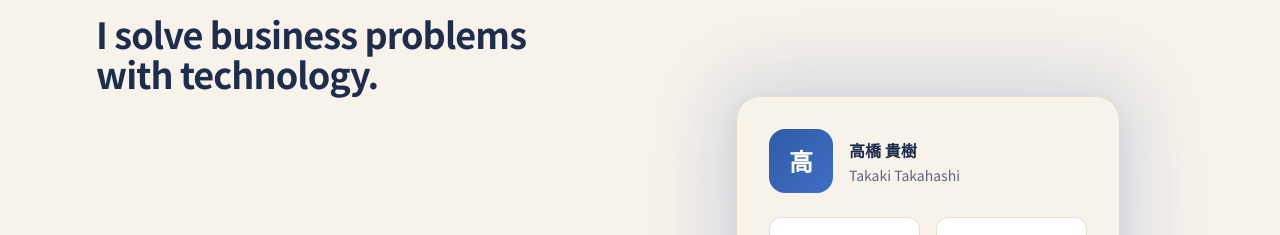
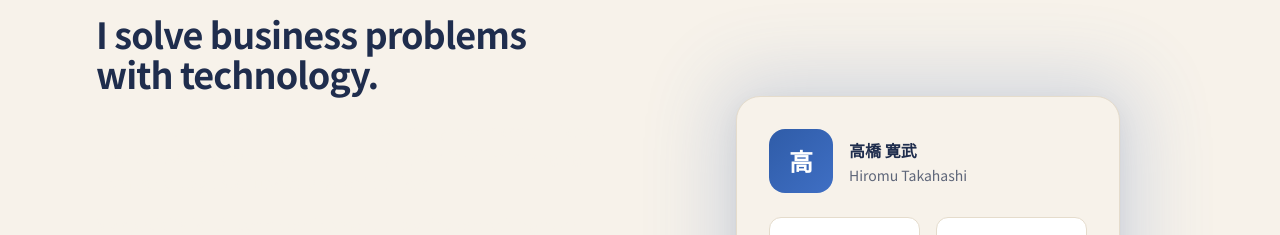
Before and after one commit to nakamuraryo298-coder/PortfolioProject, a Next.js app: page / in a window 1280 px wide. Shown: the part 960-1195 px from the top of the page. Built offline with nearby package versions, Linux system fonts and the light colour scheme.

Commit message:
Update portfolio to reflect name change from Takaki Takahashi to Hiromu Takahashi across all relevant files

```diff
--- a/app/layout.tsx
+++ b/app/layout.tsx
@@ -22,38 +22,38 @@ const siteUrl = "https://takaki-takahashi.dev";
 export const metadata: Metadata = {
   metadataBase: new URL(siteUrl),
   title: {
-    default: "Takaki Takahashi | Freelance Software Engineer 高橋貴樹",
-    template: "%s | Takaki Takahashi",
+    default: "Hiromu Takahashi | Freelance Software Engineer 高橋寛武",
+    template: "%s | Hiromu Takahashi",
   },
   description:
-    "Takaki Takahashi (高橋貴樹) — freelance full-stack software engineer based in Japan with 12+ years of experience across frontend, backend, mobile, cloud, and AI. Available for new projects.",
+    "Hiromu Takahashi (高橋寛武) — freelance full-stack software engineer based in Japan with 12+ years of experience across frontend, backend, mobile, cloud, and AI. Available for new projects.",
   keywords: [
     "フリーランス エンジニア",
     "ソフトウェアエンジニア",
     "フルスタックエンジニア",
     "Web開発",
-    "高橋貴樹",
+    "高橋寛武",
     "freelance software engineer",
     "full-stack developer Japan",
     "Next.js",
     "React",
     "AWS",
   ],
-  authors: [{ name: "Takaki Takahashi" }],
-  creator: "Takaki Takahashi",
+  authors: [{ name: "Hiromu Takahashi" }],
+  creator: "Hiromu Takahashi",
   openGraph: {
     type: "website",
     locale: "ja_JP",
     alternateLocale: "en_US",
     url: siteUrl,
-    title: "Takaki Takahashi | Freelance Software Engineer",
+    title: "Hiromu Takahashi | Freelance Software Engineer",
     description:
       "Full-stack software engineer with 12+ years of experience. From frontend to cloud and AI — building products that drive results.",
-    siteName: "Takaki Takahashi Portfolio",
+    siteName: "Hiromu Takahashi Portfolio",
   },
   twitter: {
     card: "summary_large_image",
-    title: "Takaki Takahashi | Freelance Software Engineer",
+    title: "Hiromu Takahashi | Freelance Software Engineer",
     description:
       "Full-stack software engineer with 12+ years of experience across web, mobile, cloud, and AI.",
   },
@@ -72,8 +72,8 @@ export const viewport: Viewport = {
 const jsonLd = {
   "@context": "https://schema.org",
   "@type": "Person",
-  name: "Takaki Takahashi",
-  alternateName: "高橋 貴樹",
+  name: "Hiromu Takahashi",
+  alternateName: "高橋 寛武",
   jobTitle: "Freelance Software Engineer",
   email: "mailto:mirai.lucky.dev@gmail.com",
   url: siteUrl,
--- a/components/Navbar.tsx
+++ b/components/Navbar.tsx
@@ -63,7 +63,7 @@ export default function Navbar() {
             T
           </span>
           <span className="text-[var(--color-fg)] transition-colors group-hover:text-[var(--color-accent)]">
-            Takaki<span className="text-[var(--color-accent)]">.</span>
+            Hiromu<span className="text-[var(--color-accent)]">.</span>
           </span>
         </a>
 
--- a/components/sections/About.tsx
+++ b/components/sections/About.tsx
@@ -53,8 +53,8 @@ export default function About() {
                     高
                   </div>
                   <div>
-                    <div className="font-bold text-[var(--color-fg)]">高橋 貴樹</div>
-                    <div className="text-sm text-[var(--color-muted)]">Takaki Takahashi</div>
+                    <div className="font-bold text-[var(--color-fg)]">高橋 寛武</div>
+                    <div className="text-sm text-[var(--color-muted)]">Hiromu Takahashi</div>
                   </div>
                 </div>
 
--- a/lib/content.ts
+++ b/lib/content.ts
@@ -29,7 +29,7 @@ export interface Service {
 }
 
 export const profile = {
-  name: { ja: "高橋 貴樹", en: "Takaki Takahashi" },
+  name: { ja: "高橋 寛武", en: "Hiromu Takahashi" },
   title: {
     ja: "フリーランス ソフトウェアエンジニア",
     en: "Freelance Software Engineer",
@@ -85,12 +85,12 @@ export const about = {
   },
   paragraphs: {
     ja: [
-      "日本を拠点に活動するフリーランスのソフトウェアエンジニア、高橋貴樹です。スタートアップから大手企業まで、12年間にわたり多様なプロジェクトに携わってきました。",
+      "日本を拠点に活動するフリーランスのソフトウェアエンジニア、高橋寛武です。スタートアップから大手企業まで、12年間にわたり多様なプロジェクトに携わってきました。",
       "得意とするのは、要件定義から設計・開発・運用まで一気通貫で担う「フルサイクル開発」。技術選定や課題の本質を見極める力に強みがあり、単なる実装者ではなく、ビジネスの成功に責任を持つパートナーとして貢献します。",
       "フロントエンド、バックエンド、モバイル、クラウドインフラ、データ・AIまで、領域を横断して最適な解決策を提供します。",
     ],
     en: [
-      "I'm Takaki Takahashi, a freelance software engineer based in Japan. Over the past 12 years I have delivered projects for clients ranging from early-stage startups to large enterprises.",
+      "I'm Hiromu Takahashi, a freelance software engineer based in Japan. Over the past 12 years I have delivered projects for clients ranging from early-stage startups to large enterprises.",
       "My specialty is full-cycle development — owning everything from requirements and architecture to implementation and operations. I excel at technology selection and getting to the root of a problem, contributing not just as a developer but as a partner accountable for business outcomes.",
       "I work across frontend, backend, mobile, cloud infrastructure, and data/AI to deliver the right solution for each challenge.",
     ],
--- a/package.json
+++ b/package.json
@@ -1,8 +1,8 @@
 {
-  "name": "takaki-takahashi-portfolio",
+  "name": "hiromu-takahashi-portfolio",
   "version": "1.0.0",
   "private": true,
-  "description": "Portfolio of Takaki Takahashi — Freelance Software Engineer",
+  "description": "Portfolio of Hiromu Takahashi — Freelance Software Engineer",
   "scripts": {
     "dev": "next dev",
     "build": "next build",
```
Also changed, not shown: 1 other file (tests, documents, lock files or other folders).
